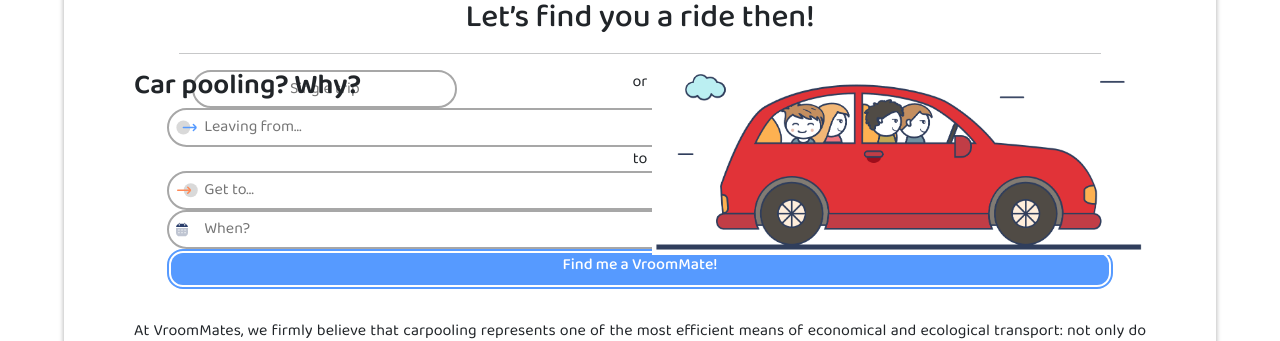
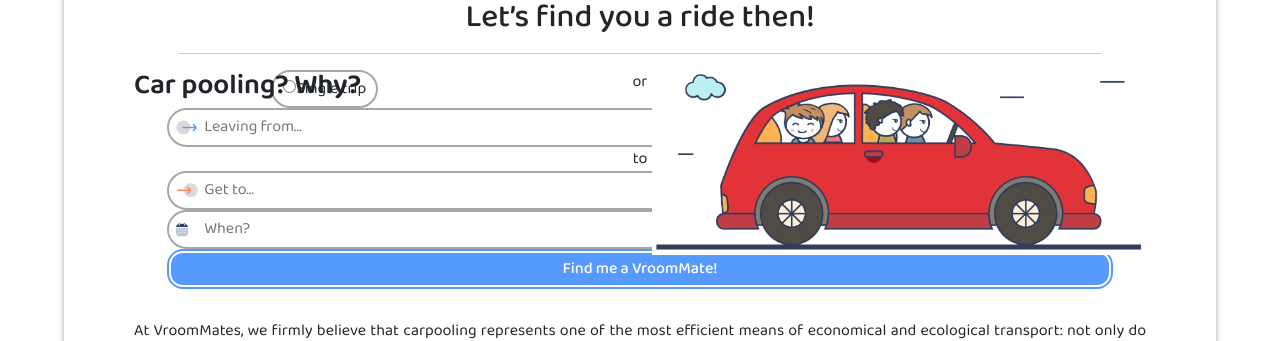
Before and after one commit to agerard57/VroomMates, a React (Create React App) app in the folder client/: page /home in a window 1280 px wide. Shown: the part 858-1199 px from the top of the page. Built offline with nearby package versions, Linux system fonts and the light colour scheme; what react-toast-notifications would draw is missing.

Commit message:
feat: Mad the searchBox into a form

```diff
--- a/client/src/core/components/Button.tsx
+++ b/client/src/core/components/Button.tsx
@@ -7,7 +7,7 @@
 };
 
 export const Button: FC<Props> = ({ buttonText }) => (
-  <div
+  <button
     css={css`
       background: #569aff;
       border: 2px solid #569aff;
@@ -27,5 +27,5 @@
     >
       {buttonText}
     </span>
-  </div>
+  </button>
 );
--- a/client/src/core/components/Input.tsx
+++ b/client/src/core/components/Input.tsx
@@ -17,9 +17,10 @@
 // maxAge?: number;
 
 type Props = {
-  inputType: "button" | "text";
+  inputType: "radio" | "text";
   inputPlaceholder?: string;
   inputName: string;
+  radioValue?: string;
   isRequired?: boolean;
   icon?: string;
 };
@@ -28,42 +29,49 @@
   inputPlaceholder,
   inputType,
   inputName,
+  radioValue,
   icon,
-}) => (
-  <input
-    css={css`
+}) => {
+  const InputStyle = css`
     box-sizing: border-box;
     text-align: ${icon ? "left" : "center"};
     padding: ${icon ? "5px 10px 6px 35px" : "5px 10px"};
-      background: #ffffff;
+    background: "#ffffff";
     border: 2px solid #a7a7a7;
     border-radius: 60px;
     background: url(${icon}) no-repeat scroll 7px;
-    `}
+    outline: none;
+
+    &:focus {
+      border-color: #00a8ff;
+    }
+  `;
+  const onClickRadio = () => {
+    const input =
+      (document.querySelector(`#${radioValue}`) as HTMLInputElement) || null;
+    if (input) {
+      input.checked = true;
+    }
+  };
+
+  return inputType === "radio" ? (
+    <label htmlFor={inputName} css={InputStyle} onClick={onClickRadio}>
+      <input
+        id={radioValue}
+        name={inputName}
+        type={inputType}
+        css={css``}
+        value={radioValue}
+      />
+      <span>{inputPlaceholder}</span>
+    </label>
+  ) : (
+    <input
       type={inputType}
       id={inputName}
       name={inputName}
       placeholder={inputPlaceholder}
+      css={InputStyle}
     />
   );
-
-/*
-  <div
-    css={css`
-      box-sizing: border-box;
-
-      background: #ffffff;
-      border: 2px solid #a7a7a7;
-      border-radius: 60px;
-    `}
-  >
-    <span
-      css={css`
-        font-family: "Baloo2";
-        font-weight: 400;
-        color: #a7a7a7;
-      `}
-    >
-      {inputTitle}
-    </span>
-  </div> */
+};
--- a/client/src/landingPage/components/landingSection/SearchBox.tsx
+++ b/client/src/landingPage/components/landingSection/SearchBox.tsx
@@ -13,7 +13,8 @@
   const { t } = useTranslation("LandingPage");
 
   return (
-    <div
+    <form
+      action="/search"
       css={css`
         margin: 5vw;
       `}
@@ -33,8 +34,9 @@
           <Row>
             <Col>
               <Input
-                inputName="singleTrip"
-                inputType="text"
+                inputName="type"
+                inputType="radio"
+                radioValue="singleTrip"
                 inputPlaceholder={t(
                   "landingSection.search.tripType.singleTrip"
                 )}
@@ -45,8 +47,9 @@
             </Col>
             <Col>
               <Input
-                inputName="frequentTrip"
-                inputType="text"
+                inputName="type"
+                inputType="radio"
+                radioValue="frequentTrip"
                 inputPlaceholder={t(
                   "landingSection.search.tripType.frequentTrip"
                 )}
@@ -85,6 +88,6 @@
           </Row>
         </div>
       </RoundedContour>
-    </div>
+    </form>
   );
 };
```
Lines whose indentation alone changed are shown as unchanged.
